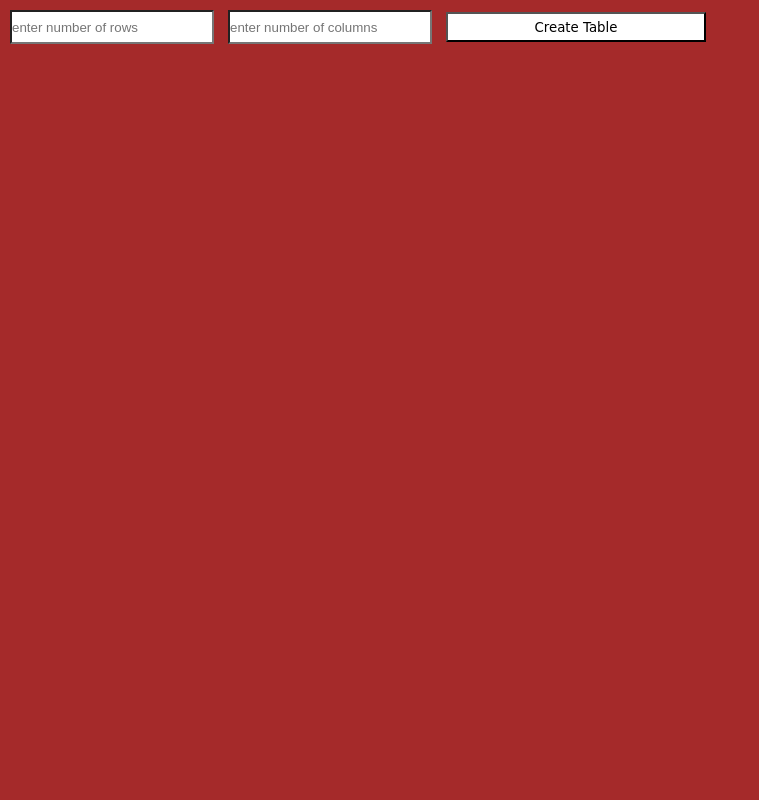
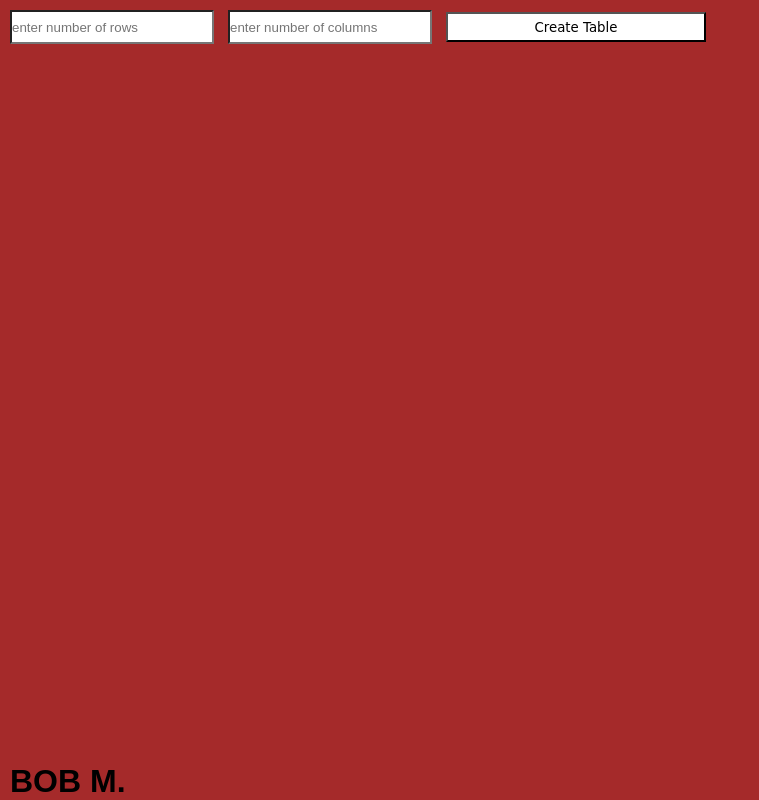
Before and after one commit to bobmegalla/create-table, a plain HTML site: page index.html in a window 1280 px wide. Shown: the whole page, without its empty margins (0-759 px from the left). Drawn offline with Linux system fonts and the light colour scheme; a web font is replaced by a local one.

Commit message:
last update

```diff
--- a/CSS/style.css
+++ b/CSS/style.css
@@ -33,6 +33,14 @@ button{
     background-color: white;
     font-family: 'Yeon Sung', cursive;
 }
+h1{
+    position: absolute;
+    bottom: 0px;
+    left: 10px;
+    font-family: 'Cairo', sans-serif;
+    font-weight: 900;
+
+}
 
 @media (max-width : 768px){
     button {
--- a/index.html
+++ b/index.html
@@ -20,6 +20,8 @@
     <input type="text" placeholder="enter number of columns" id="cols">
     <button>Create Table</button>
 
+    <h1>BOB M.</h1>
+
     </div>
 
 
```
